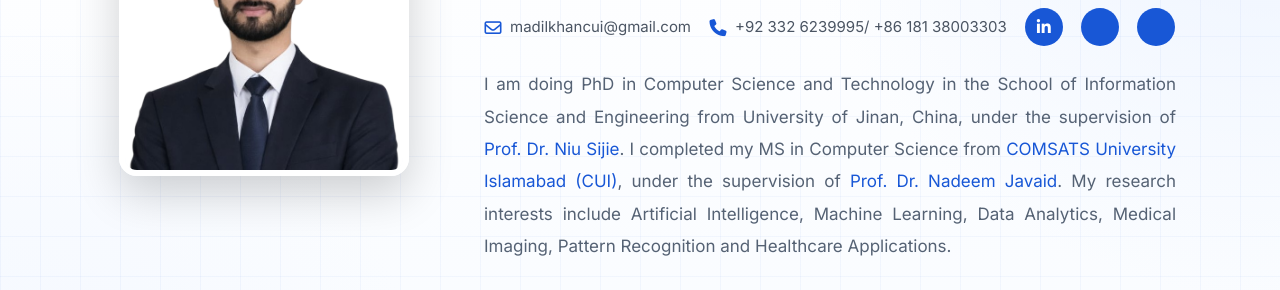
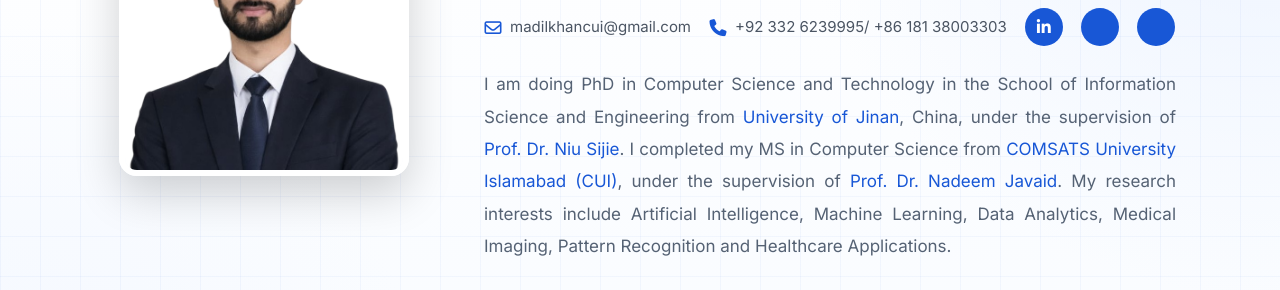
Before and after one commit to m-adilk/m-adilk.github.io, a Jekyll site: the page built from index.html, in a window 1280 px wide and 900 px high. Shown: the part 265-555 px from the top of the window. Built offline with Jekyll 4.4.1, drawn with Linux system fonts in a browser that asks for light colours; a style sheet for code colours, icons or effects is not loaded; part of the change alters nothing that is shown.

```diff
--- a/_data/site.yml
+++ b/_data/site.yml
@@ -3,9 +3,10 @@ brand: MUHAMMAD ADIL
 role: • Doctoral Student @UJN • AI / Medical Imaging Analysis / Healthcare
 profile_image: /assets/profile.png
 bio: I am doing PhD in Computer Science and Technology in the School of
-  Information Science and Engineering from University of Jinan, China, under the
-  supervision of [Prof. Dr. Niu Sijie](https://sjniu.github.io/index.html). I
-  completed my MS in Computer Science from [COMSATS University Islamabad
+  Information Science and Engineering from [University of
+  Jinan](https://www.ujn.edu.cn/), China, under the supervision of [Prof. Dr.
+  Niu Sijie](https://sjniu.github.io/index.html). I completed my MS in Computer
+  Science from [COMSATS University Islamabad
   (CUI)](https://www.comsats.edu.pk/), under the supervision of [Prof. Dr.
   Nadeem Javaid](https://www.njavaid.com/). My research interests include
   Artificial Intelligence, Machine Learning, Data Analytics, Medical Imaging,
```
